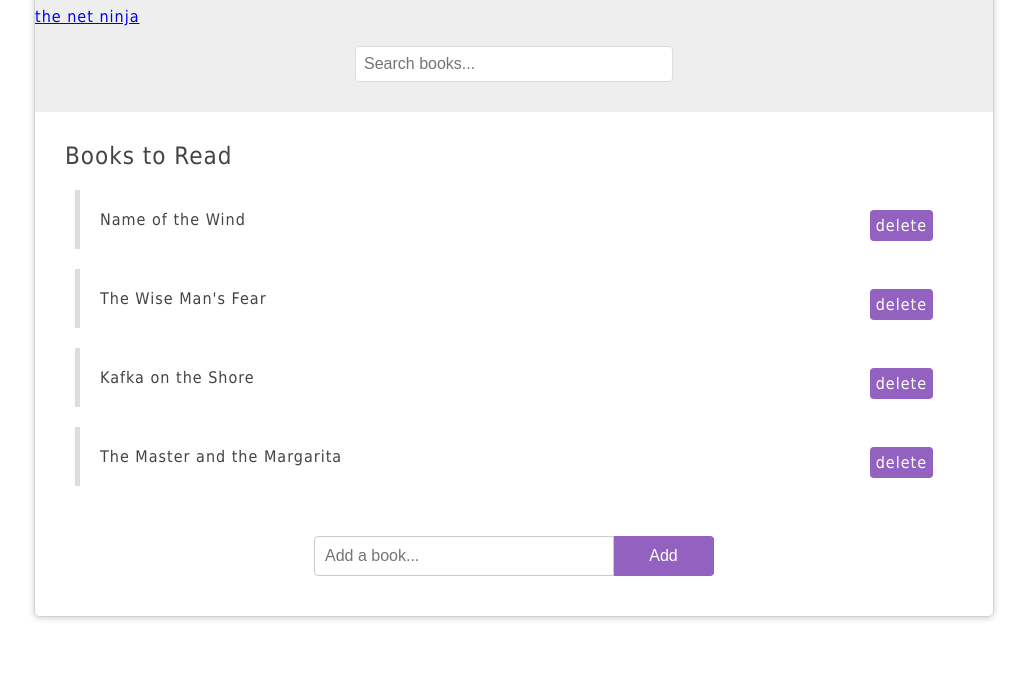
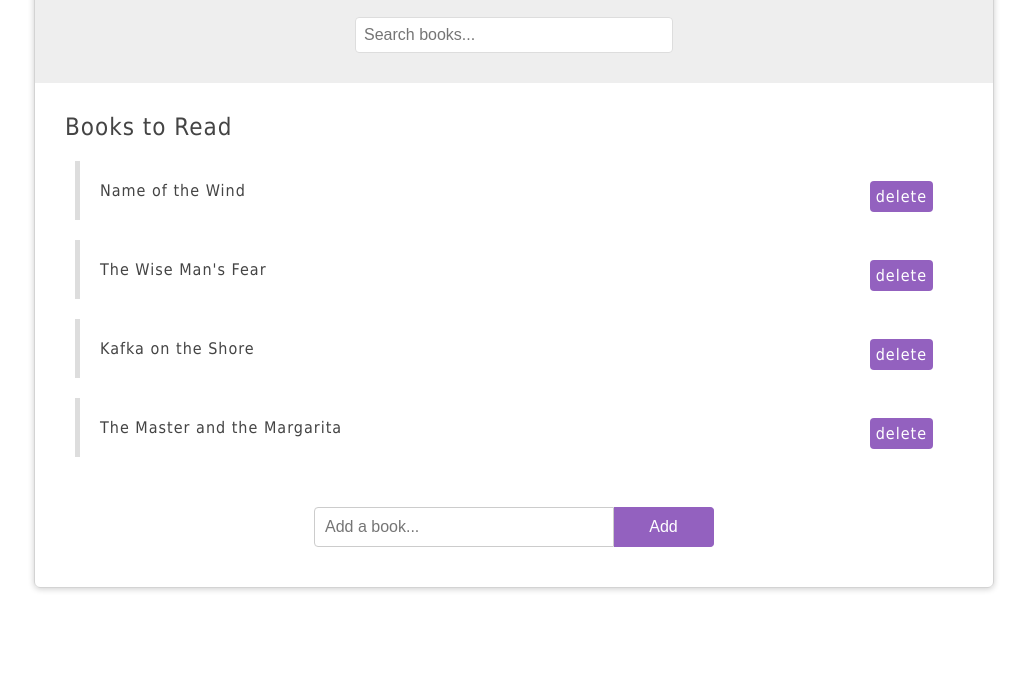
Before and after one commit to jeremymte/Bookorama, a plain HTML site: page index.html in a window 1280 px wide. Shown: the part 111-800 px from the top of the page, without its empty margins (126-1153 px from the left). Drawn offline with Linux system fonts and the light colour scheme.

Commit message:
Removed href link from index.html

```diff
--- a/index.html
+++ b/index.html
@@ -14,7 +14,6 @@
             <div id="page-banner">
                 <h1 class="title">Bookorama</h1>
                 <p>Books for Ninjas</p>
-                <a href="http://www.thenetninja.co.uk">the net ninja</a>
                 <form id="search-books">
                     <input type="text" placeholder="Search books..." />
                 </form>
```
